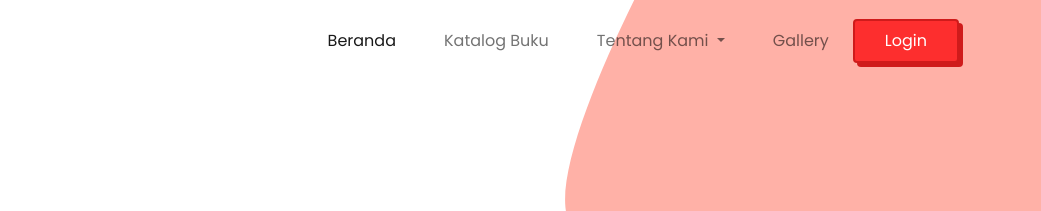
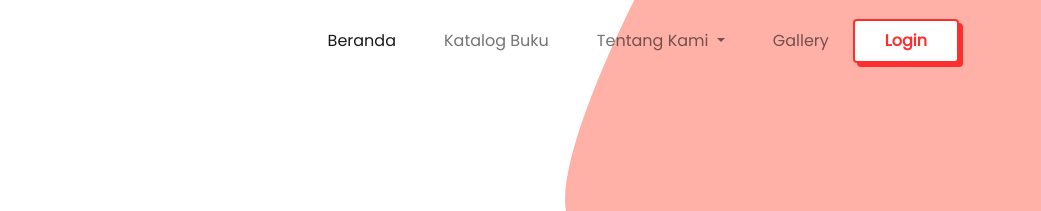
Before and after one commit to zidandff/perpus-smk-telkom-bdg, a plain HTML site: page index.html in a window 1280 px wide. Shown: the top 211 px of the page, 239-1280 px from the left. Drawn offline with nearby package versions, Linux system fonts and the light colour scheme.

Commit message:
minor update

```diff
--- a/assets/css/main.css
+++ b/assets/css/main.css
@@ -62,21 +62,22 @@ section {
 }
 
 .my-button {
-    background-color: #FD2E2E;
-    border: 2px solid #CF1B1B;
+    background-color: #ffffff;
+    border: 2px solid #FD2E2E;
     padding: 8px 30px;
-    box-shadow: 4px 4px #CF1B1B;
+    box-shadow: 4px 4px #FD2E2E;
     transition: .3s;
     border-radius: 4px;
-    color: #ffffff;
+    color: #FD2E2E;
     text-decoration: none;
     display: inline-block;
     white-space: nowrap;
+    font-weight: 600;
 }
 
 .my-button:hover{
-    color: #eeeeee;
-    background-color: #ee2a2a;
+    color: #ffffff;
+    background-color: #ff5757;
 }
 
 .my-button:active {
```
